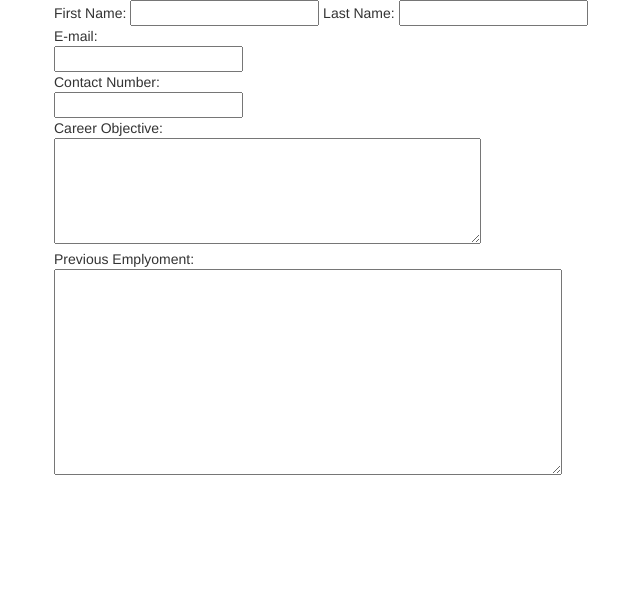
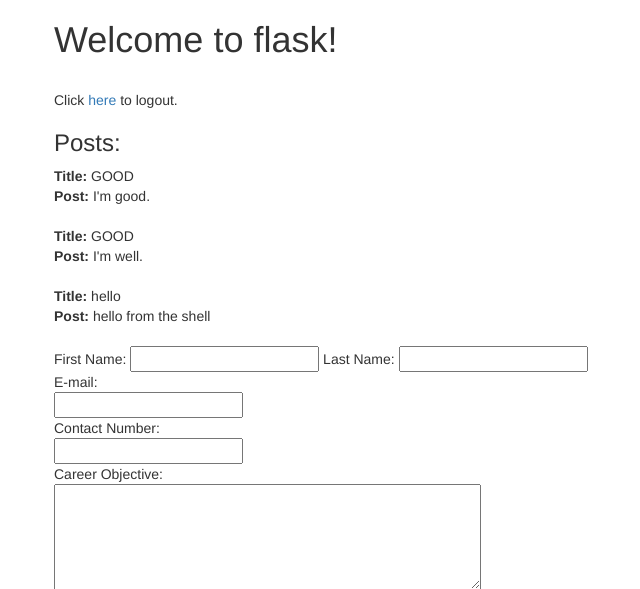
Before and after one commit to pop-tart/flask-intro, a Flask app: page /resume in a window 1280 px wide. Shown: the top 589 px of the page, without its empty margins (16-656 px from the left). Before the commit the page ends 475 px from the top, so only its background shows below. Run offline with Flask 2, Linux system fonts and the light colour scheme; the visitor is signed in with stand-in values (Sample User, id 1); data comes from the database, SQL or seed files in the repository; some libraries are stand-ins or nearby versions.

Commit message:
quick refactor

```diff
--- a/app.py
+++ b/app.py
@@ -11,7 +11,7 @@ app.secret_key = "rings"
 app.database = "sample.db"
 
 
-#login required decorator
+# login required decorator
 def login_required(f):
     @wraps(f)
     def wrap(*args, **kwargs):
@@ -24,7 +24,7 @@ def login_required(f):
 
 
 # use decorators to link the function to a url
-@app.route('/')
+@app.route('/resume')
 @login_required
 def home():
     # return "Hello World!" # return a string
@@ -35,14 +35,17 @@ def home():
     for row in cur.fetchall():
         posts.append(dict(title=row[0], description=row[1]))
 
-    #posts = [dict(title=row[0], description=row[1]) for row in cur.fetchall()]
-    #print(posts)
+    # posts = [dict(title=row[0], description=row[1])
+    #   for row in cur.fetchall()]
+    # print(posts)
     g.db.close()
-    return render_template('index.html', posts=posts) # render a template
+    return render_template('resume.html', posts=posts)  # render a template
 
-@app.route('/resume')
-def resume():
-    return render_template("resume.html") # render a template
+
+# @app.route('/resume')
+# def resume():
+#     return render_template("resume.html")  # render a template
+
 
 @app.route('/login', methods=['GET', 'POST'])
 def login():
@@ -55,6 +58,7 @@ def login():
             flash('You were just logged in!')
             return redirect(url_for('resume'))
     return render_template('login.html', error=error)
+
 
 @app.route('/logout')
 @login_required
--- /dev/null
+++ b/requirements.txt
@@ -0,0 +1,6 @@
+click==6.6
+Flask==0.12
+itsdangerous==0.24
+Jinja2==2.8.1
+MarkupSafe==0.23
+Werkzeug==0.11.15
--- a/templates/resume.html
+++ b/templates/resume.html
@@ -1,7 +1,16 @@
 {% extends "base.html" %}
 {% block content %}
-<title>Create your cv</title>
 <body>
+  <h1>Welcome to flask!</h1>
+  <br>
+  <p>Click <a href="/logout">here</a> to logout.</p>
+
+  <h3>Posts:</h3>
+  {% for post in posts %}
+    <strong>Title:</strong> {{ post.title }} <br>
+    <strong>Post:</strong> {{ post.description }} <br>
+  <br>
+  {% endfor %}
   <div class="header">
     <div class="content">
     <form action="">
```
Also changed, not shown: templates/login.html (indentation only), 1 other file.
